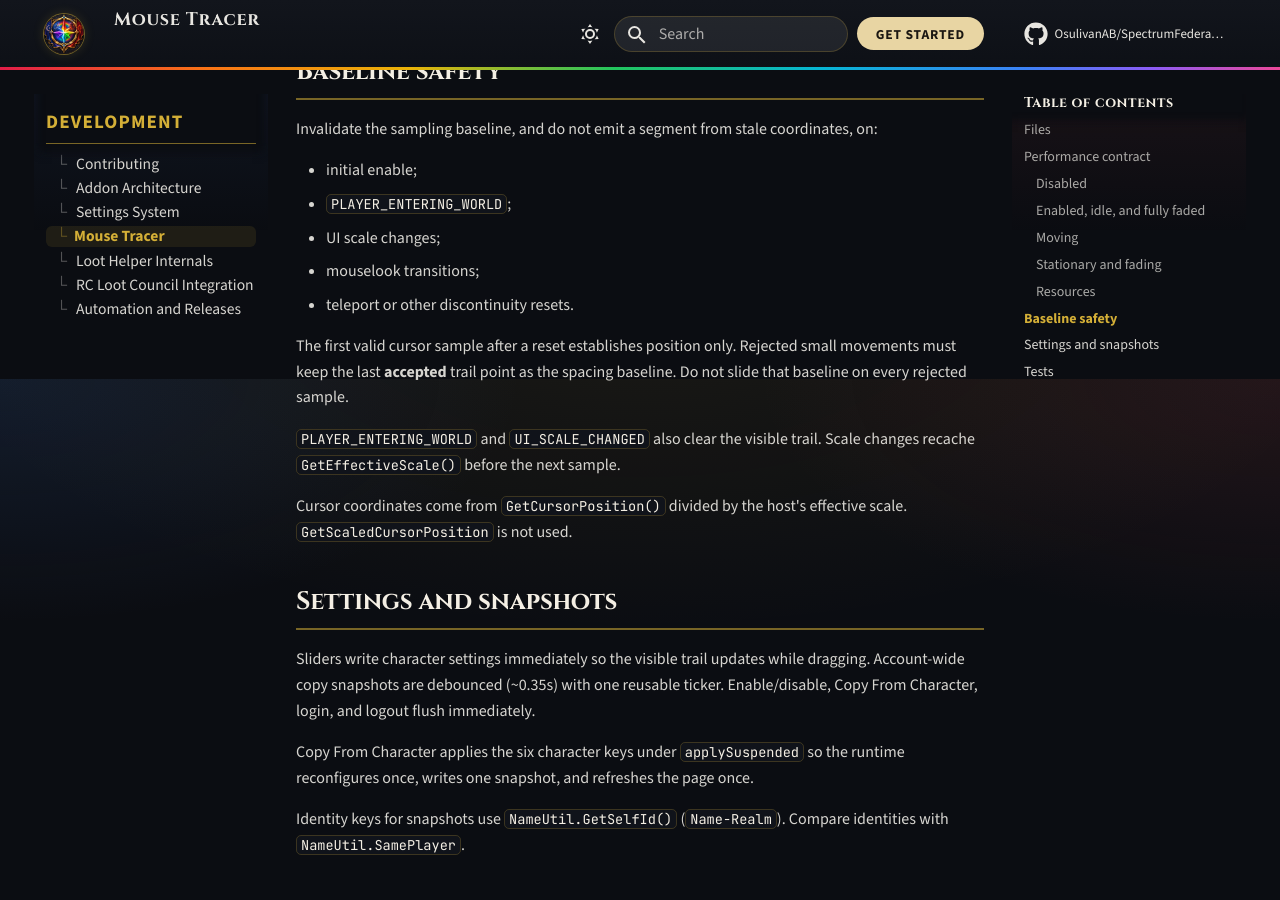
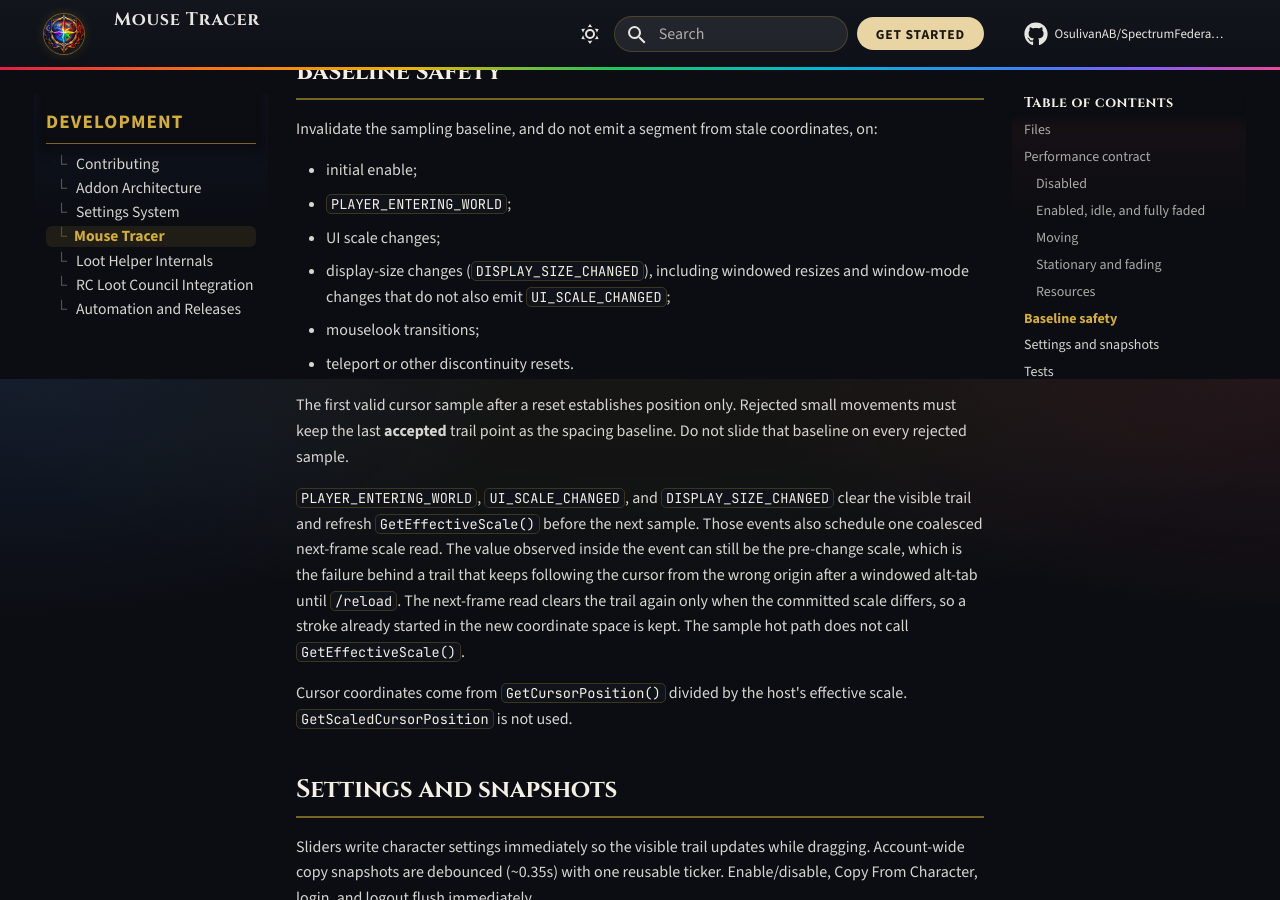
Before and after one commit to OsulivanAB/SpectrumFederation, an MkDocs documentation site: the page built from docs/development/mouse-tracer.md, in a window 1280 px wide and 900 px high, scrolled down 2321 px. Built offline with MkDocs 1.6.1 and Material for MkDocs 9.7.7, drawn with Linux system fonts in a browser that asks for light colours; comment, search, counter and statistics services are not loaded.

Commit message:
fix: refresh Mouse Tracer scale on display size changes
Windowed alt-tab can change the cursor-to-UI scale through
DISPLAY_SIZE_CHANGED without UI_SCALE_CHANGED. Recache that scale,
clear the trail, and confirm the committed scale on the next frame
so old coordinates are not joined to the new space.

Co-authored-by: anthony.r.bahl <anthony.r.bahl@gmail.com>

```diff
--- a/docs/development/mouse-tracer.md
+++ b/docs/development/mouse-tracer.md
@@ -69,12 +69,13 @@ Invalidate the sampling baseline, and do not emit a segment from stale coordinat
 - initial enable;
 - `PLAYER_ENTERING_WORLD`;
 - UI scale changes;
+- display-size changes (`DISPLAY_SIZE_CHANGED`), including windowed resizes and window-mode changes that do not also emit `UI_SCALE_CHANGED`;
 - mouselook transitions;
 - teleport or other discontinuity resets.
 
 The first valid cursor sample after a reset establishes position only. Rejected small movements must keep the last **accepted** trail point as the spacing baseline. Do not slide that baseline on every rejected sample.
 
-`PLAYER_ENTERING_WORLD` and `UI_SCALE_CHANGED` also clear the visible trail. Scale changes recache `GetEffectiveScale()` before the next sample.
+`PLAYER_ENTERING_WORLD`, `UI_SCALE_CHANGED`, and `DISPLAY_SIZE_CHANGED` clear the visible trail and refresh `GetEffectiveScale()` before the next sample. Those events also schedule one coalesced next-frame scale read. The value observed inside the event can still be the pre-change scale, which is the failure behind a trail that keeps following the cursor from the wrong origin after a windowed alt-tab until `/reload`. The next-frame read clears the trail again only when the committed scale differs, so a stroke already started in the new coordinate space is kept. The sample hot path does not call `GetEffectiveScale()`.
 
 Cursor coordinates come from `GetCursorPosition()` divided by the host's effective scale. `GetScaledCursorPosition` is not used.
 
```
Also changed, not shown: 5 other files.
